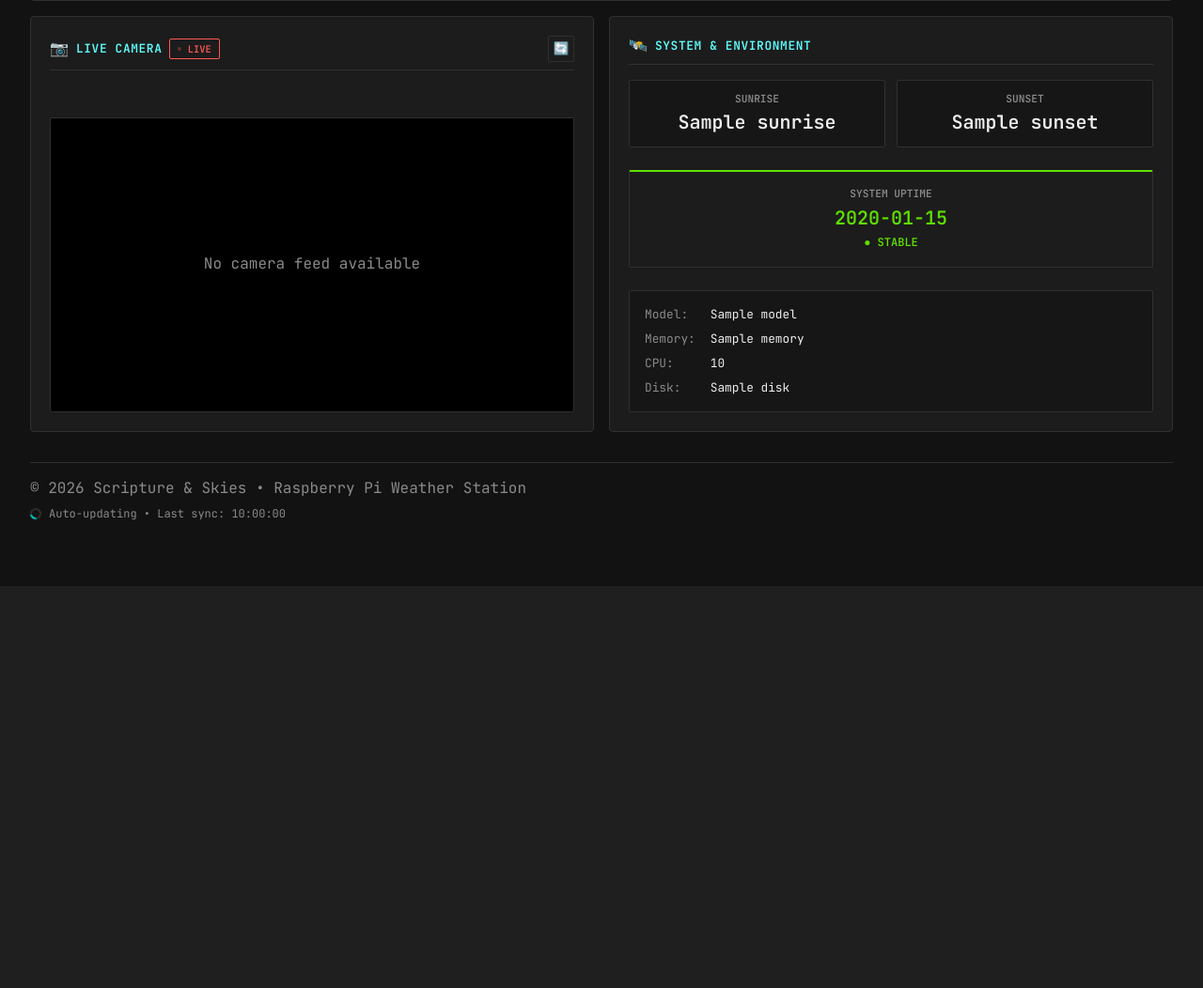
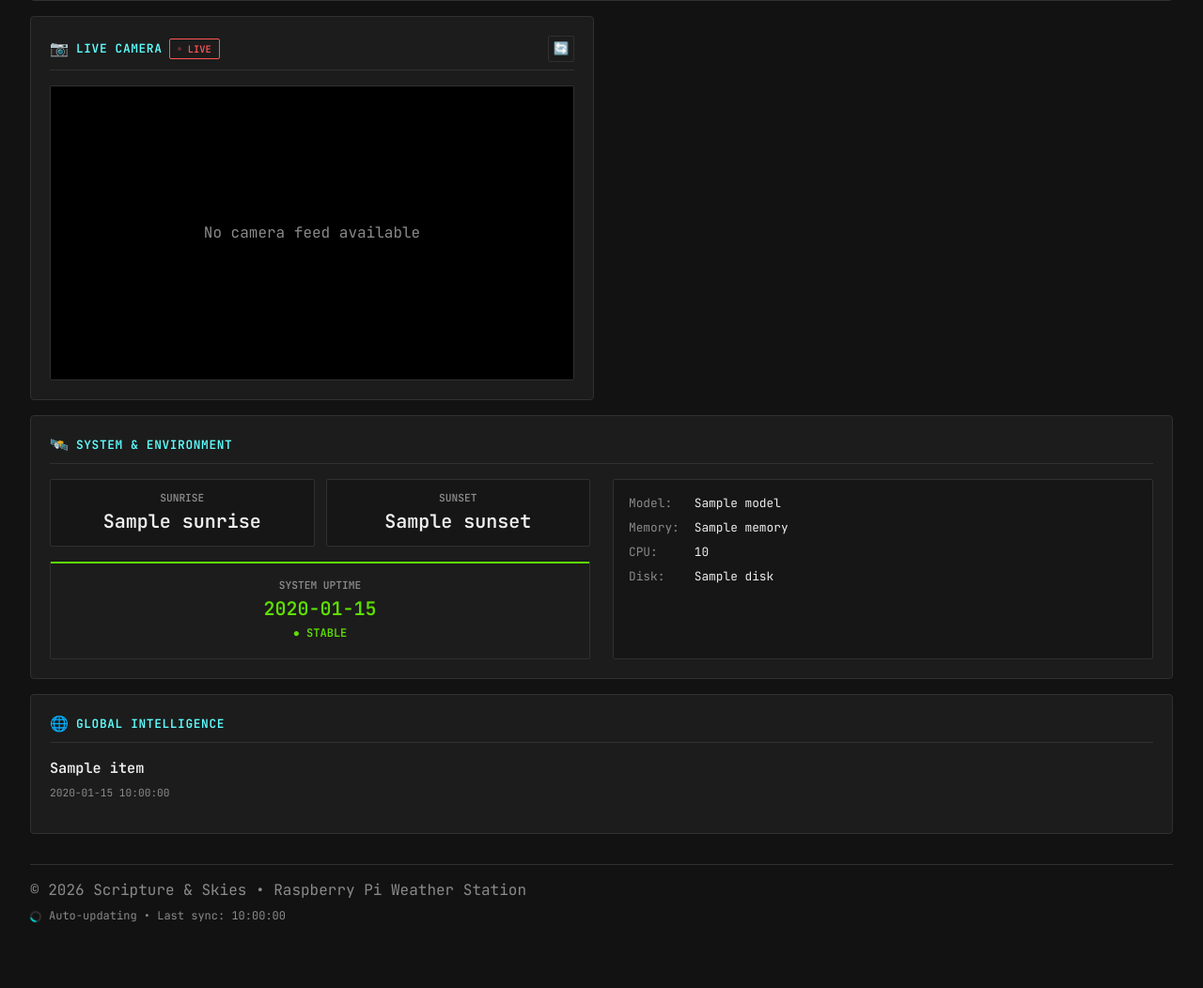
Before and after one commit to skyera/weather, a Flask app: template templates/index.html in a window 1280 px wide. Shown: the part 1755-2807 px from the top of the page at 94% size. Before the commit the page ends 2379 px from the top, so only its background shows below. Run offline with Flask 3, Linux system fonts and the light colour scheme; the template is opened without the code that fills it: most values are stand-ins (such as "Sample title", 1, 10 or a date in 2020); grey boxes marked "Sample" are stand-in pictures; data that the repository does not hold is empty.

Commit message:
Add Global Intelligence news section and update dashboard layout

```diff
--- a/app.py
+++ b/app.py
@@ -612,6 +612,28 @@ def api_capture():
         return jsonify({'ok': False, 'error': str(e)}), 500
 
 
+import xml.etree.ElementTree as ET
+
+def get_news():
+    """Get top news headlines from Google News RSS."""
+    try:
+        response = requests.get("https://news.google.com/rss?hl=en-US&gl=US&ceid=US:en", timeout=5)
+        if response.status_code == 200:
+            root = ET.fromstring(response.content)
+            news_items = []
+            for item in root.findall('.//item')[:5]:
+                news_items.append({
+                    "title": item.find('title').text,
+                    "link": item.find('link').text,
+                    "pubDate": item.find('pubDate').text
+                })
+            return news_items
+    except Exception as e:
+        app.logger.warning(f"Failed to fetch news: {e}")
+
+    return []
+
+
 def get_famous_quote():
     """Get a random famous quote from the ZenQuotes API."""
     try:
@@ -658,6 +680,7 @@ def index():
     random_word = get_random_word()
     sunrise_sunset = get_sunrise_sunset()
     famous_quote = get_famous_quote()
+    news_items = get_news()
 
     return render_template(
         "index.html",
@@ -673,6 +696,7 @@ def index():
         sunrise_sunset=sunrise_sunset,
         nature_photo=get_random_nature_photo(),
         famous_quote=famous_quote,
+        news_items=news_items,
         image_exists=IMAGE_PATH.exists()
     )
 
--- a/templates/index.html
+++ b/templates/index.html
@@ -308,6 +308,41 @@
             text-align: right;
             display: block;
             font-size: 0.85rem;
+        }
+
+        /* News Styles */
+        .news-list {
+            list-style: none;
+            display: flex;
+            flex-direction: column;
+            gap: 1rem;
+        }
+
+        .news-item {
+            border-bottom: 1px solid var(--border);
+            padding-bottom: 0.75rem;
+        }
+
+        .news-item:last-child { border-bottom: none; }
+
+        .news-link {
+            color: var(--text-primary);
+            text-decoration: none;
+            font-size: 0.95rem;
+            display: block;
+            margin-bottom: 0.25rem;
+            font-weight: 600;
+            line-height: 1.4;
+        }
+
+        .news-link:hover {
+            color: var(--primary);
+        }
+
+        .news-date {
+            font-size: 0.7rem;
+            color: var(--text-secondary);
+            text-transform: uppercase;
         }
 
         .word-title {
@@ -632,7 +667,7 @@
             </div>
 
             <!-- Sun & System -->
-            <div class="card col-6">
+            <div class="card col-12">
                 <div class="section-header">
                     <div class="header-title">
                         <div class="header-icon">🛰️</div>
@@ -640,7 +675,9 @@
                     </div>
                 </div>
 
-                <div class="sun-grid" style="margin-bottom: 1.5rem;">
+                <div style="display: grid; grid-template-columns: repeat(auto-fit, minmax(250px, 1fr)); gap: 1.5rem;">
+                    <div>
+                        <div class="sun-grid" style="margin-bottom: 1rem;">
                             <div class="sun-box">
                                 <span class="data-label">Sunrise</span>
                                 <div class="time-value" style="font-size: 1.25rem; font-weight: 700;">{{sunrise_sunset.get('sunrise', 'N/A')}}</div>
@@ -650,11 +687,11 @@
                                 <div class="time-value" style="font-size: 1.25rem; font-weight: 700;">{{sunrise_sunset.get('sunset', 'N/A')}}</div>
                             </div>
                         </div>
-
-                <div class="uptime-banner" style="margin-bottom: 1.5rem;">
+                        <div class="uptime-banner">
                             <span class="data-label">System Uptime</span>
                             <span class="uptime-val">{{system_info.get('uptime', 'N/A')}}</span>
                             <span style="color: var(--secondary); font-size: 0.75rem; font-weight: 700;">● STABLE</span>
+                        </div>
                     </div>
 
                     <div class="system-grid">
@@ -665,6 +702,27 @@
                             <span style="color: var(--text-secondary);">Disk:</span> <span>{{system_info.get('disk', 'N/A')}}</span>
                         </div>
                     </div>
+                </div>
+            </div>
+
+            <!-- Global News Section -->
+            <div class="card col-12">
+                <div class="section-header">
+                    <div class="header-title">
+                        <div class="header-icon">🌐</div>
+                        <h3>Global Intelligence</h3>
+                    </div>
+                </div>
+                <ul class="news-list">
+                    {% for item in news_items %}
+                    <li class="news-item">
+                        <a href="{{ item.link }}" target="_blank" class="news-link">{{ item.title }}</a>
+                        <span class="news-date">{{ item.pubDate }}</span>
+                    </li>
+                    {% else %}
+                    <li style="color: var(--text-secondary);">No news headlines available at the moment.</li>
+                    {% endfor %}
+                </ul>
             </div>
         </div>
 
```
Lines whose indentation alone changed are shown as unchanged.
